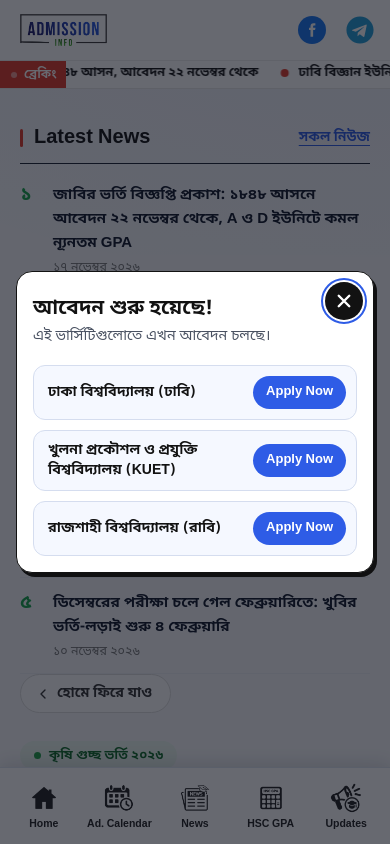
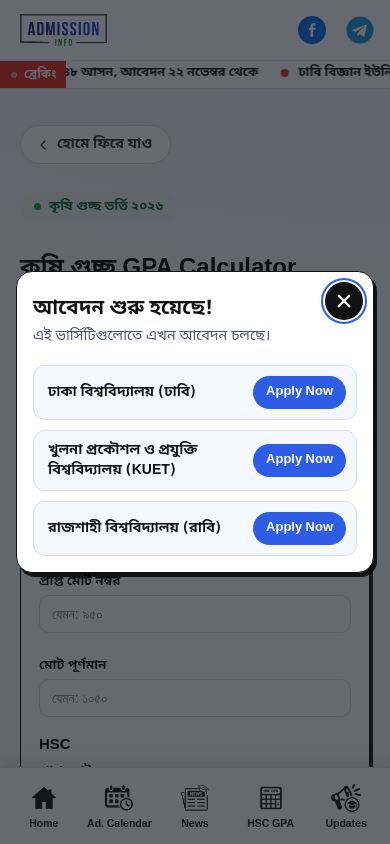
Before and after one commit to nishat-jihad/Admission-info, a Next.js app in the folder chance-hobe-ki/: page /agri-cluster-calculator in a window 390 px wide. Shown: the top 844 px of the page. Built offline with nearby package versions, Linux system fonts and the light colour scheme.

Commit message:
Update agri-calc.css

```diff
--- a/chance-hobe-ki/src/styles/agri-calc.css
+++ b/chance-hobe-ki/src/styles/agri-calc.css
@@ -75,6 +75,36 @@
   .agri-card-btn {
     padding: 9px 14px;
     font-size: 13.5px;
+  }
+}
+
+/* ---------- ক্যালকুলেটর পেজ: বাঁয়ে Latest News, ডানে ক্যালকুলেটর ---------- */
+.agri-layout {
+  max-width: 1200px;
+  margin: 0 auto;
+  display: grid;
+  grid-template-columns: 340px minmax(0, 1fr);
+  gap: 40px;
+}
+.agri-layout > .general-page-inner {
+  width: 100%;
+}
+.agri-news-aside {
+  padding-right: 28px;
+  border-right: 1px solid #d9dce1;
+}
+@media (max-width: 1023px) {
+  .agri-layout {
+    grid-template-columns: minmax(0, 1fr);
+    gap: 24px;
+  }
+  /* মোবাইলে ক্যালকুলেটর আগে, নিউজ তার নিচে */
+  .agri-news-aside {
+    order: 2;
+    padding-right: 0;
+    border-right: 0;
+    padding-top: 24px;
+    border-top: 1px solid #d9dce1;
   }
 }
 
```
